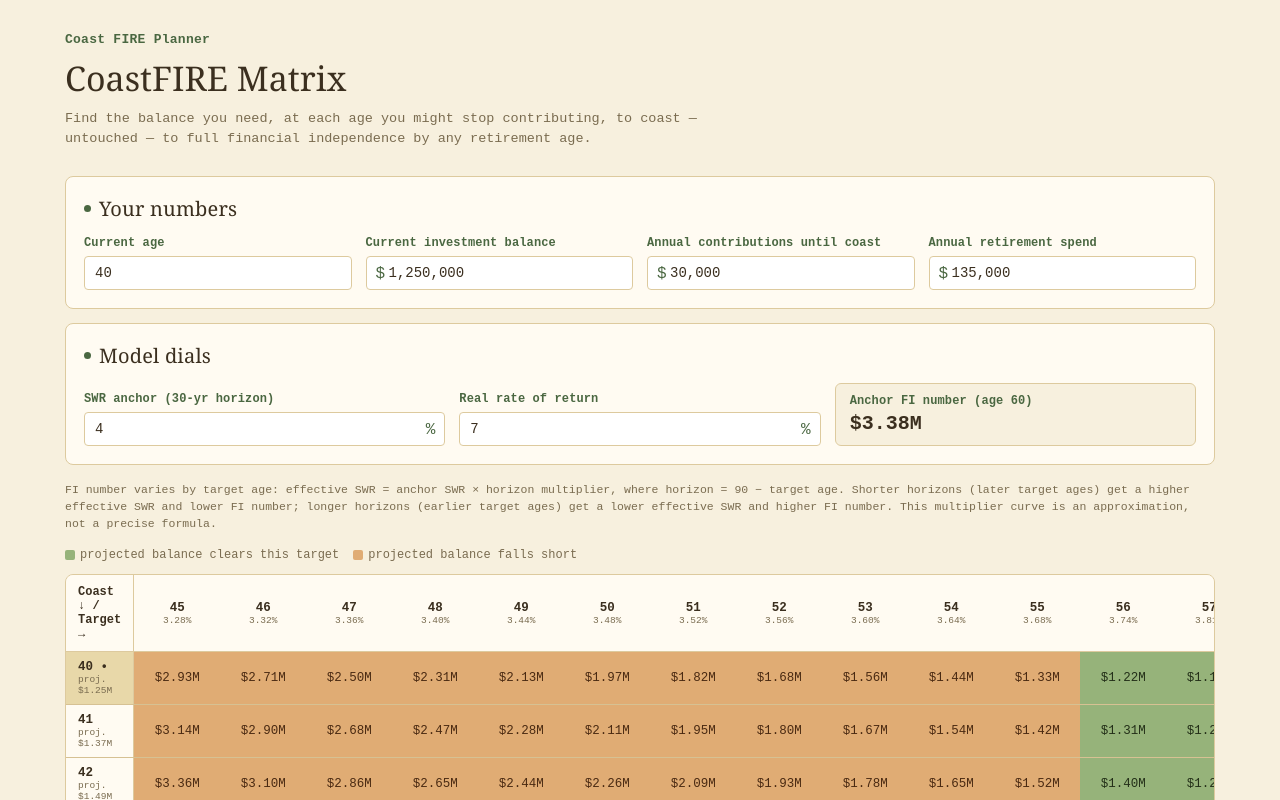
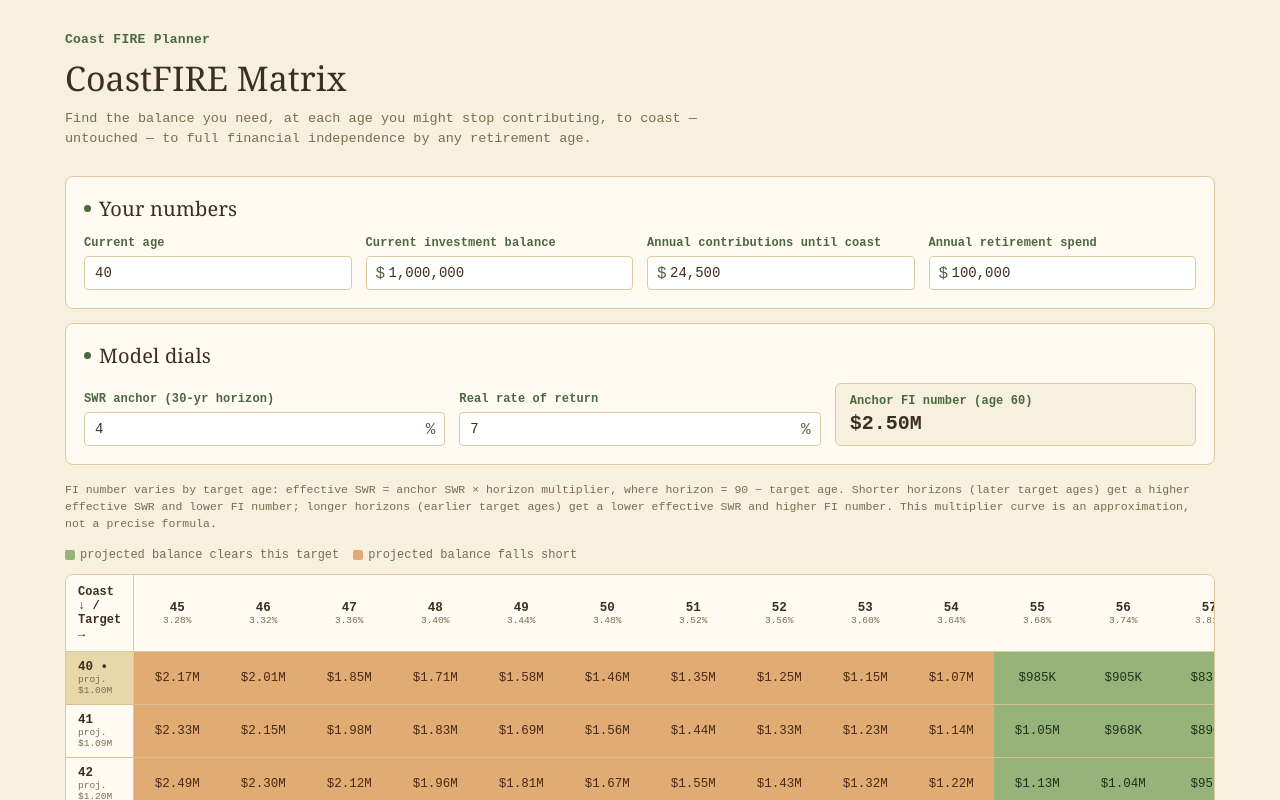
Before and after one commit to elmedico27/coastfire, a React (Vite) app: page / in a window 1280 px wide. Shown: the top 800 px of the page. Built offline with nearby package versions, Linux system fonts and the light colour scheme.

Commit message:
New defaults
Setting new, more generic default numbers (annual spending, balance, and using 401k limit as annual contribution)

```diff
--- a/src/CoastFireMatrix.jsx
+++ b/src/CoastFireMatrix.jsx
@@ -64,20 +64,20 @@ const COLOR = {
 };
 
 export default function CoastFireMatrix() {
-  const [spending, setSpending] = useState(135000);
-  const [spendingDraft, setSpendingDraft] = useState('135,000');
+  const [spending, setSpending] = useState(100000);
+  const [spendingDraft, setSpendingDraft] = useState('100,000');
 
   const [swr, setSwr] = useState(4); // anchor SWR, %
 
   const [rate, setRate] = useState(7); // real return, %
 
-  const [balance, setBalance] = useState(1250000);
-  const [balanceDraft, setBalanceDraft] = useState('1,250,000');
+  const [balance, setBalance] = useState(1000000);
+  const [balanceDraft, setBalanceDraft] = useState('1,000,000');
 
   const [currentAge, setCurrentAge] = useState(40);
 
-  const [annualContribution, setAnnualContribution] = useState(30000);
-  const [contributionDraft, setContributionDraft] = useState('30,000');
+  const [annualContribution, setAnnualContribution] = useState(24500);
+  const [contributionDraft, setContributionDraft] = useState('24,500');
 
   const targetAges = useMemo(() => Array.from({ length: 18 }, (_, i) => 45 + i), []); // 45..62
   const coastAges = useMemo(() => {
```
